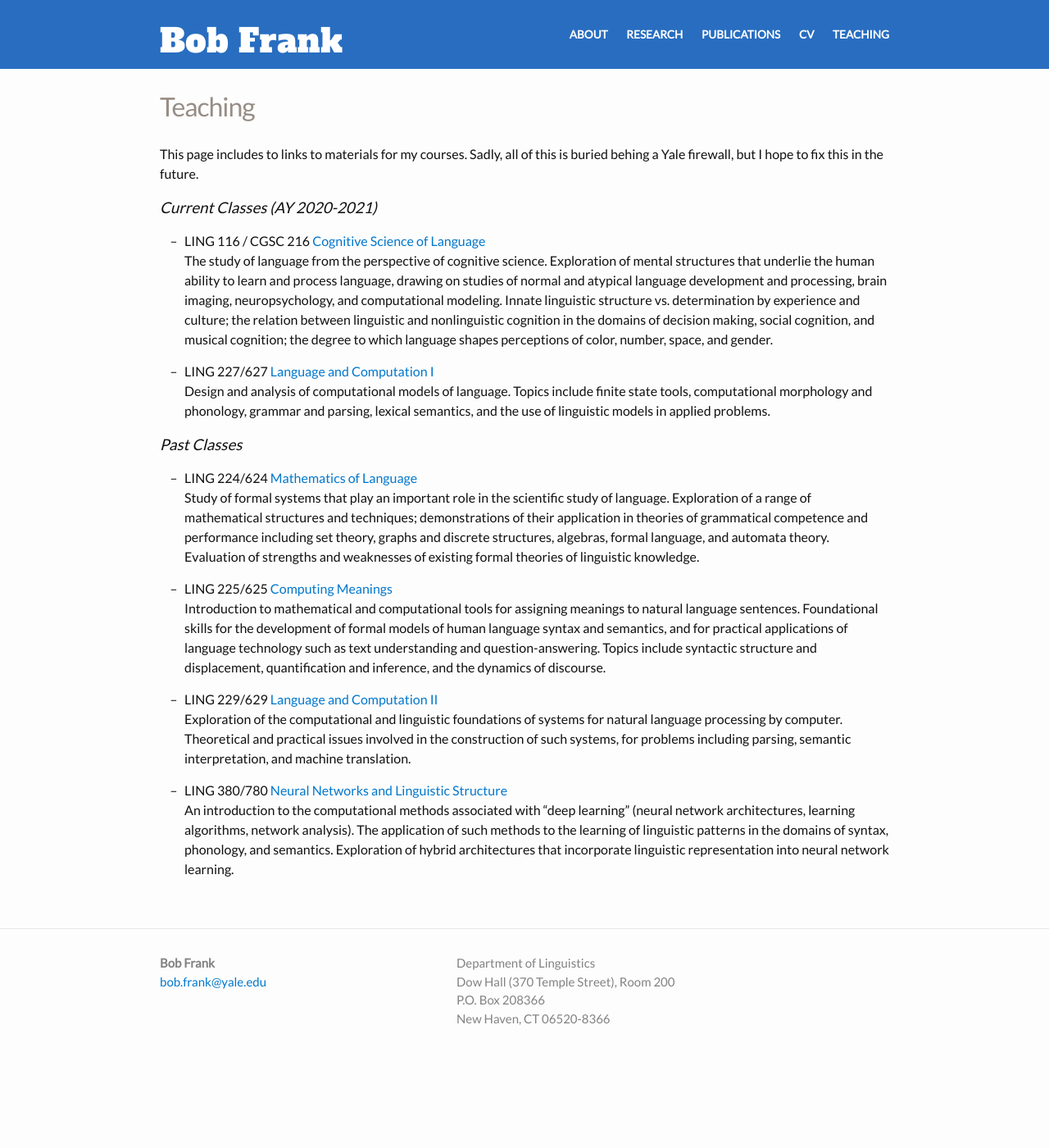
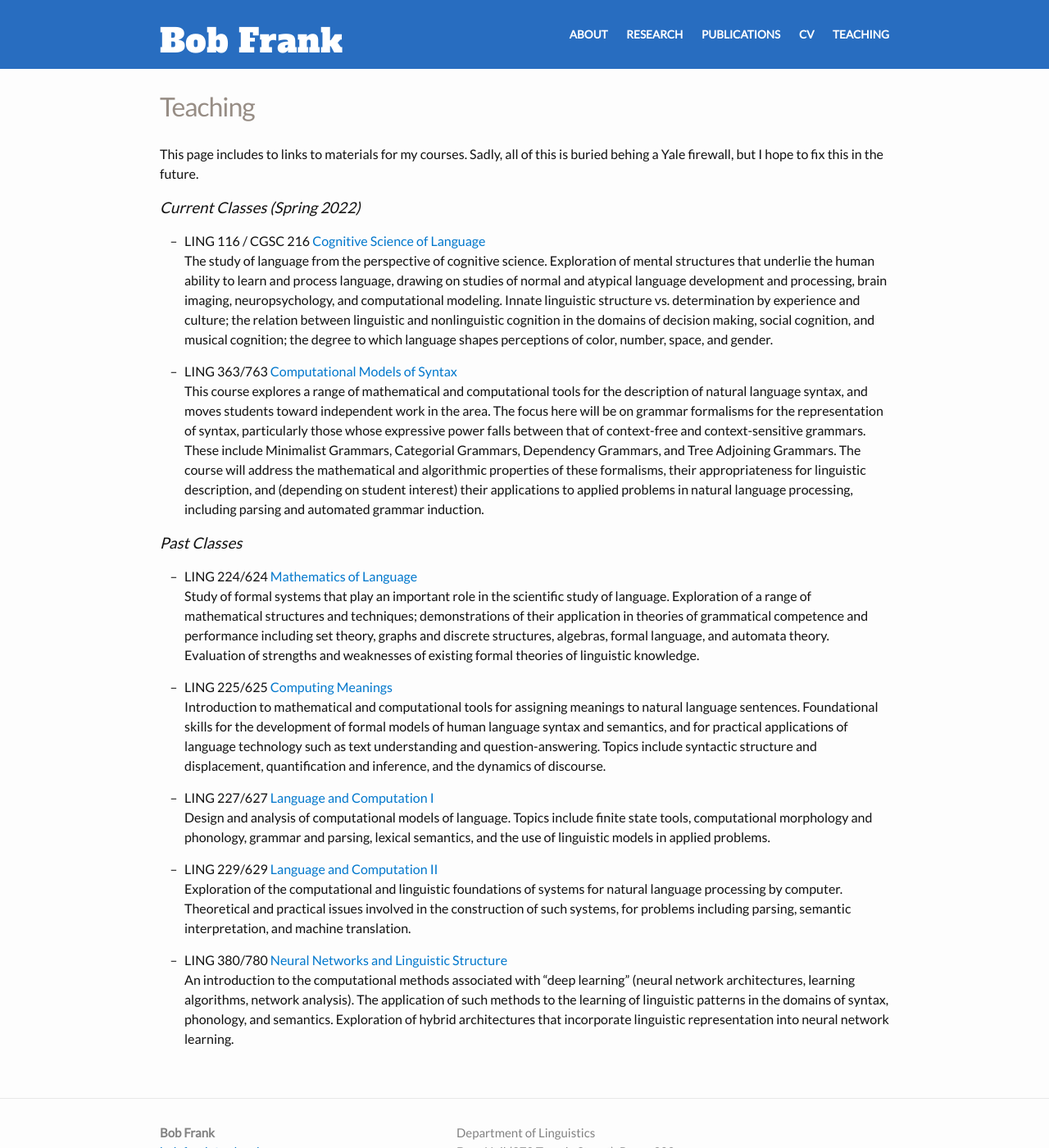
Before and after one commit to bobfrank1/bobfrank1.github.io, a Jekyll site: the page built from teaching.md, in a window 1280 px wide and 1400 px high. Shown: the whole window at 82% size. Built offline with Jekyll 4.4.1, drawn with Linux system fonts in a browser that asks for light colours; some web fonts are replaced.

Commit message:
updated classes

```diff
--- a/teaching.md
+++ b/teaching.md
@@ -8,12 +8,29 @@ This page includes to links to materials for my courses. Sadly, all of
 this is buried behing a Yale firewall, but I hope to fix this in the future.
 
 
-### Current Classes (AY 2020-2021)
+### Current Classes (Spring 2022)
 
 - LING 116 / CGSC 216
 [Cognitive Science of Language](https://yale.instructure.com/courses/64122)
 <br>
 The study of language from the perspective of cognitive science. Exploration of mental structures that underlie the human ability to learn and process language, drawing on studies of normal and atypical language development and processing, brain imaging, neuropsychology, and computational modeling. Innate linguistic structure vs. determination by experience and culture; the relation between linguistic and nonlinguistic cognition in the domains of decision making, social cognition, and musical cognition; the degree to which language shapes perceptions of color, number, space, and gender.
+
+- LING 363/763
+[Computational Models of Syntax](https://yale.instructure.com/courses/76574)
+<br>
+This course explores a range of mathematical and computational tools for the description of natural language syntax, and moves students toward independent work in the area. The focus here will be on grammar formalisms for the representation of syntax, particularly those whose expressive power falls between that of context-free and context-sensitive grammars.  These include Minimalist Grammars, Categorial Grammars, Dependency Grammars, and Tree Adjoining Grammars. The course will address the mathematical and algorithmic properties of these formalisms, their appropriateness for linguistic description, and (depending on student interest)  their applications to applied problems in natural language processing, including parsing and automated grammar induction.
+
+### Past Classes
+
+- LING 224/624
+[Mathematics of Language](https://yale.instructure.com/courses/40421)
+<br>
+Study of formal systems that play an important role in the scientific study of language. Exploration of a range of mathematical structures and techniques; demonstrations of their application in theories of grammatical competence and performance including set theory, graphs and discrete structures, algebras, formal language, and automata theory. Evaluation of strengths and weaknesses of existing formal theories of linguistic knowledge.
+
+- LING 225/625
+[Computing Meanings](https://yale.instructure.com/courses/2953)
+<br>
+Introduction to mathematical and computational tools for assigning meanings to natural language sentences. Foundational skills for the development of formal models of human language syntax and semantics, and for practical applications of language technology such as text understanding and question-answering. Topics include syntactic structure and displacement, quantification and inference, and the dynamics of discourse.
 
 - LING 227/627
 [Language and Computation I](https://yale.instructure.com/courses/64127)
@@ -23,20 +40,6 @@ include finite state tools, computational morphology and phonology,
 grammar and parsing, lexical semantics, and the use of linguistic
 models in applied problems.
 
-### Past Classes
-
-- LING 224/624
-[Mathematics of Language](https://yale.instructure.com/courses/40421)
-<br>
-Study of formal systems that play an important role in the scientific study of language. Exploration of a range of mathematical structures and techniques; demonstrations of their application in theories of grammatical competence and performance including set theory, graphs and discrete structures, algebras, formal language, and automata theory. Evaluation of strengths and weaknesses of existing formal theories of linguistic knowledge.
-
-
-- LING 225/625
-[Computing Meanings](https://yale.instructure.com/courses/2953)
-<br>
-Introduction to mathematical and computational tools for assigning meanings to natural language sentences. Foundational skills for the development of formal models of human language syntax and semantics, and for practical applications of language technology such as text understanding and question-answering. Topics include syntactic structure and displacement, quantification and inference, and the dynamics of discourse.
-
-
 - LING 229/629 [Language and Computation II](https://yale.instructure.com/courses/13771)
 <br>
 Exploration of the computational and linguistic foundations of systems for natural language processing by computer. Theoretical and practical issues involved in the construction of such systems, for problems including parsing, semantic interpretation, and machine translation.
```
